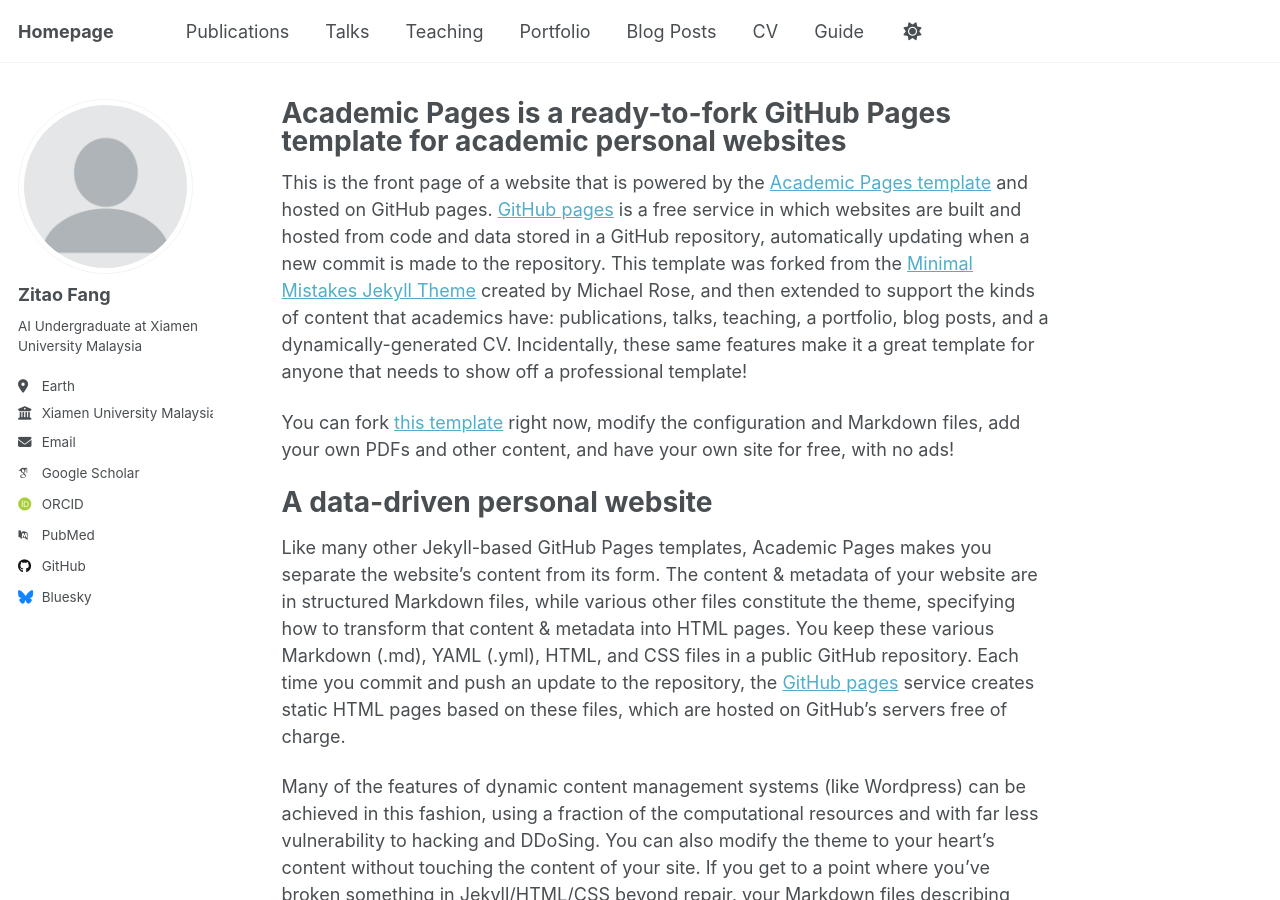
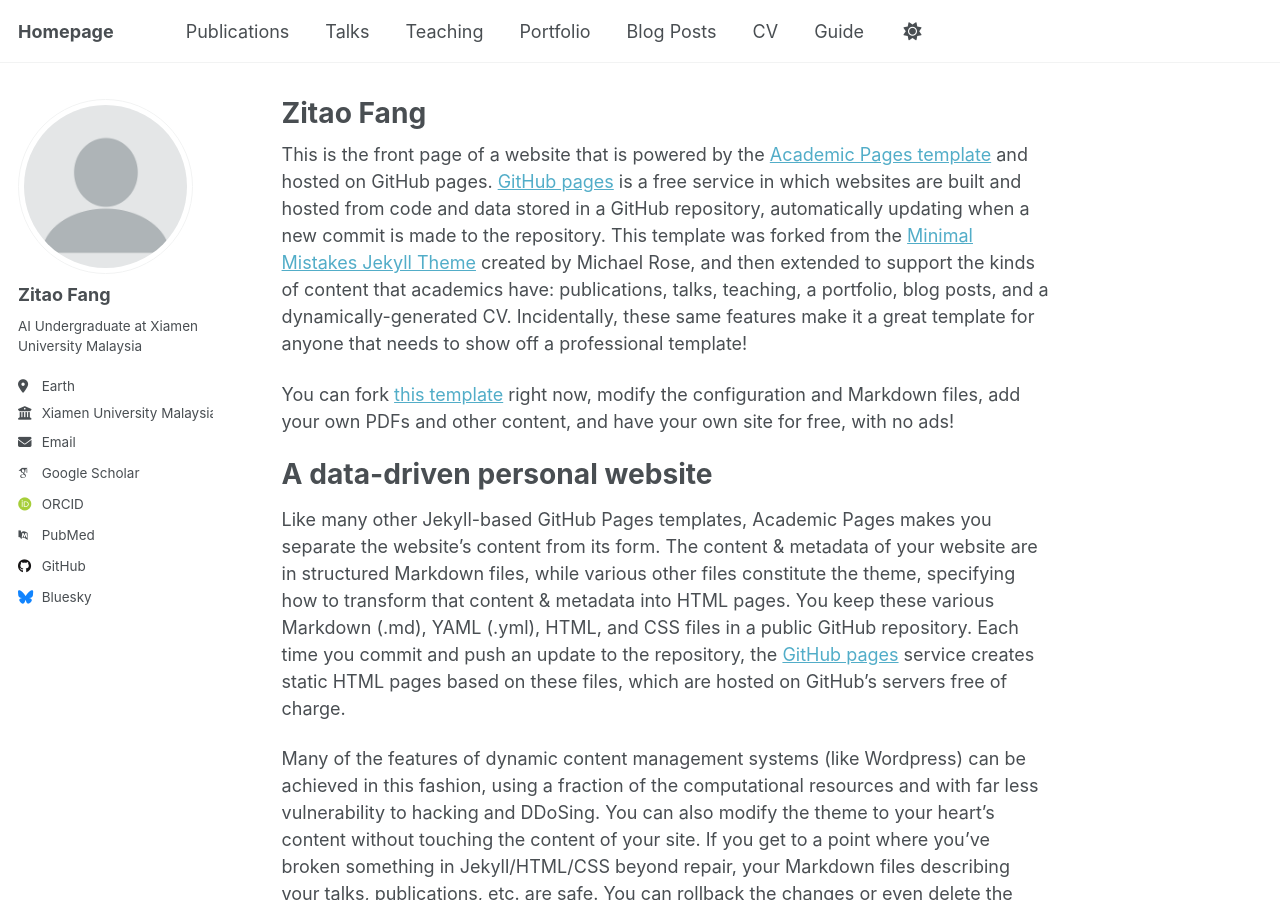
Before and after one commit to ZzzitaoFang/ZzzitaoFang.github.io, a Jekyll site: the page built from _pages/about.md, in a window 1280 px wide and 900 px high. Built offline with Jekyll 4.4.1, drawn with Linux system fonts in a browser that asks for light colours; some web fonts are replaced; a script that is not in the unit is left out.

Commit message:
Update about.md

```diff
--- a/_pages/about.md
+++ b/_pages/about.md
@@ -1,6 +1,6 @@
 ---
 permalink: /
-title: "Academic Pages is a ready-to-fork GitHub Pages template for academic personal websites"
+title: "Zitao Fang"
 author_profile: true
 redirect_from:
   - /about/
```
